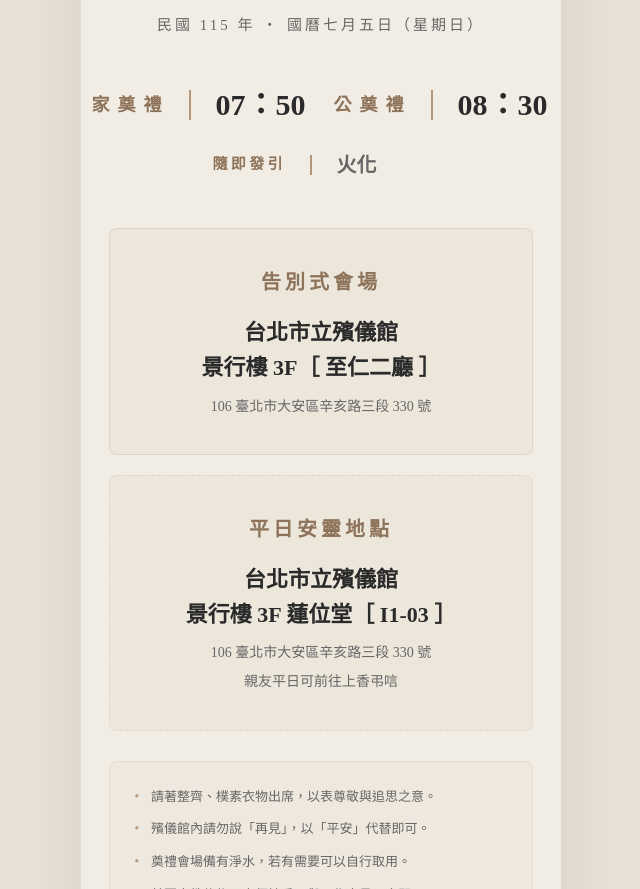
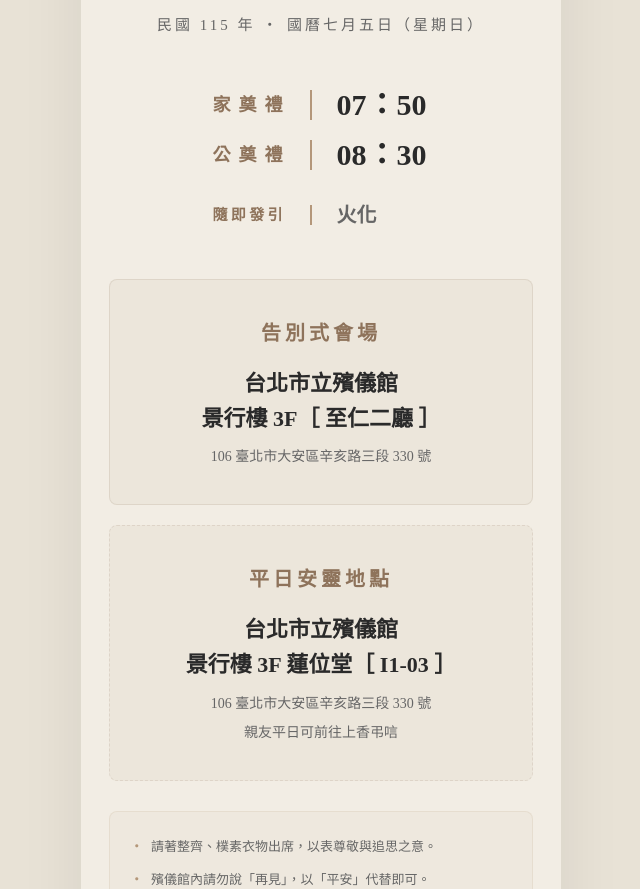
Before and after one commit to Shiangan/Chen-wuxiong, a plain HTML site: page index.html in a window 1280 px wide. Shown: the part 2293-3182 px from the top of the page, without its empty margins (319-959 px from the left). Drawn offline with Linux system fonts and the light colour scheme; a web font is replaced by a local one.

Commit message:
Update index.html

```diff
--- a/index.html
+++ b/index.html
@@ -163,13 +163,34 @@
             letter-spacing: 3px; color: var(--sub-ink); margin-top: 15px;
         }
 
-        /* 時間軸 */
+        /* ══════════════════════════════
+           時間軸（修正對齊）
+        ══════════════════════════════ */
         .time-timeline {
             margin: 50px 0;
-            display: flex; flex-direction: column;
-            align-items: center; gap: 30px;
+            display: flex;
+            flex-direction: column;
+            align-items: center;
+            gap: 30px;
         }
-        .time-box { display: flex; align-items: center; gap: 25px; }
+
+        /* 第一個 time-box：2欄 Grid，兩行對齊 */
+        .time-box-grid {
+            display: grid;
+            grid-template-columns: 72px auto;
+            grid-template-rows: auto auto;
+            align-items: center;
+            row-gap: 18px;
+            column-gap: 25px;
+        }
+
+        /* 第二個 time-box：單行 flex */
+        .time-box {
+            display: flex;
+            align-items: center;
+            gap: 25px;
+        }
+
         .time-tag {
             font-size: 18px; color: var(--gold-dark);
             width: 72px; font-weight: 700;
@@ -397,6 +418,7 @@
         /* ── 響應式微調 ── */
         @media (max-width: 360px) {
             .time-tag  { font-size: 15px; width: 60px; }
+            .time-box-grid { grid-template-columns: 60px auto; }
             .time-main { font-size: 24px; }
             .ink-wrap  { gap: 12px; }
             .ink-line  { font-size: 20px; }
@@ -476,17 +498,23 @@
                 <div class="date-hero" aria-label="七月五日">07.05</div>
                 <div class="date-sub">民國 115 年 ‧ 國曆七月五日（星期日）</div>
 
+                <!-- ✅ 修正後的時間軸 -->
                 <div class="time-timeline" role="list">
-                    <div class="time-box" role="listitem">
+
+                    <!-- 第一個 time-box：Grid 2欄對齊兩行 -->
+                    <div class="time-box-grid" role="listitem">
                         <span class="time-tag">家奠禮</span>
                         <span class="time-main" aria-label="早上七時五十分">07：50</span>
                         <span class="time-tag">公奠禮</span>
                         <span class="time-main" aria-label="早上八時三十分">08：30</span>
                     </div>
+
+                    <!-- 第二個 time-box：單行 flex -->
                     <div class="time-box" role="listitem">
                         <span class="time-tag" style="font-size:15px; width:72px;">隨即發引</span>
                         <span class="time-main" style="font-size:20px; color:var(--sub-ink);" aria-label="隨即火化">火化</span>
                     </div>
+
                 </div>
 
                 <div class="info-card">
```
